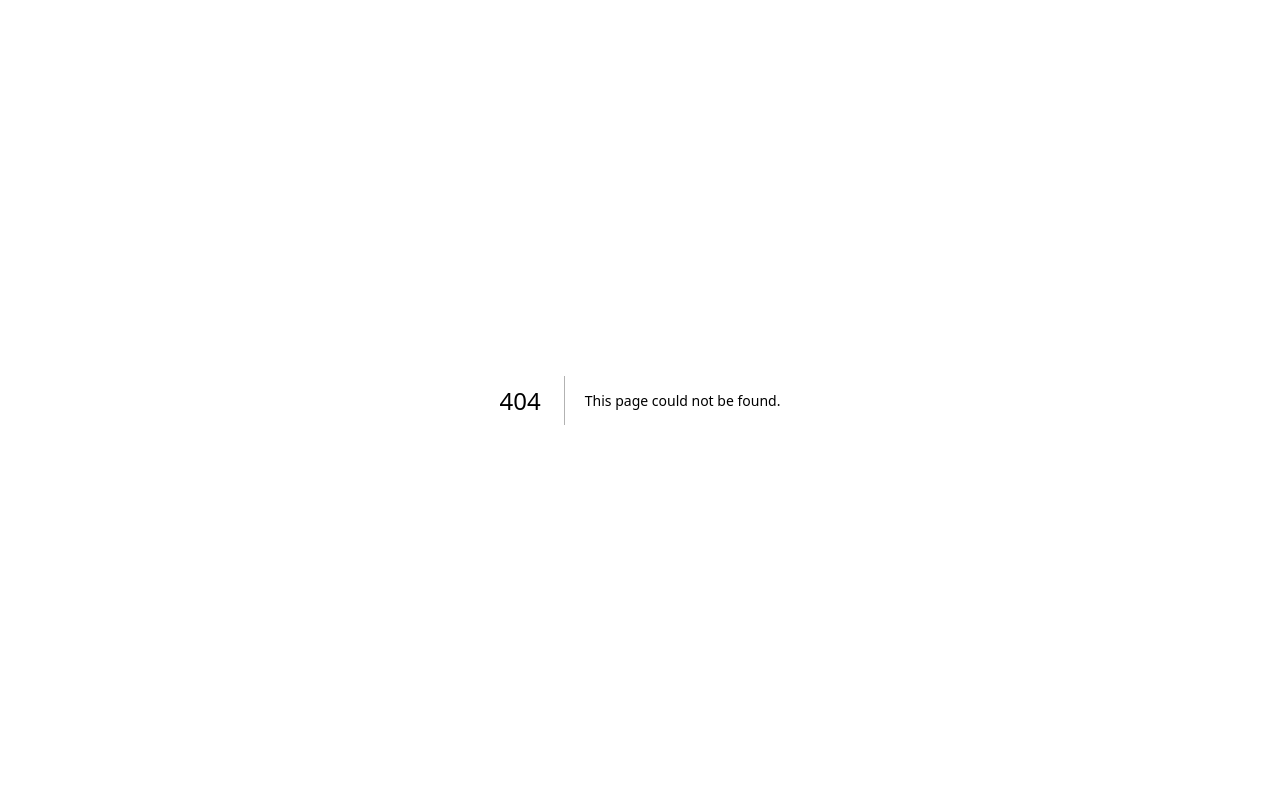
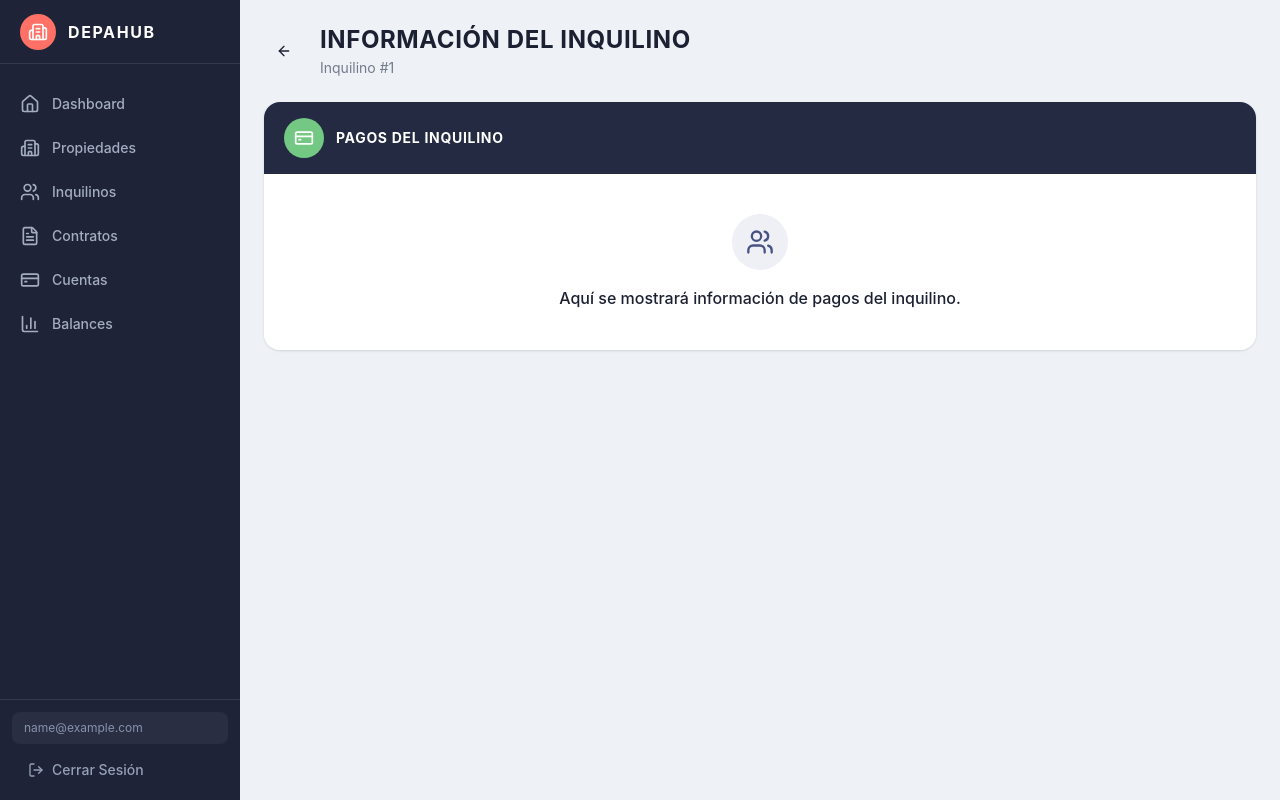
Before and after one commit to HenryDiAmped/depahub-frontend, a Next.js app: page /dashboard/inquilinos/1 in a window 1280 px wide. Before the commit this address had no page. Built offline with nearby package versions, Linux system fonts and the light colour scheme; sample sign-in values are in the browser's storage.

Commit message:
feat: Ahora se puede seleccionar Inquilino

```diff
--- /dev/null
+++ b/app/dashboard/inquilinos/[id]/page.tsx
@@ -0,0 +1,57 @@
+"use client";
+
+import { useParams, useRouter } from "next/navigation";
+import { ArrowLeft, CreditCard, Users } from "lucide-react";
+import { Button } from "@/components/ui/button";
+import { Card, CardContent, CardHeader, CardTitle } from "@/components/ui/card";
+
+export default function InquilinoDetallePage() {
+  const params = useParams<{ id: string }>();
+  const router = useRouter();
+
+  return (
+    <div className="space-y-6">
+      <div className="flex items-center gap-4">
+        <Button
+          variant="ghost"
+          size="icon"
+          onClick={() => router.push("/dashboard/inquilinos")}
+          className="h-10 w-10 rounded-full hover:bg-[hsl(229,29%,90%)]"
+          aria-label="Volver a inquilinos"
+        >
+          <ArrowLeft className="h-5 w-5" />
+        </Button>
+        <div>
+          <h1 className="text-2xl font-bold uppercase tracking-wide text-foreground">
+            Información del inquilino
+          </h1>
+          <p className="mt-0.5 text-sm text-muted-foreground">
+            Inquilino #{params.id}
+          </p>
+        </div>
+      </div>
+
+      <Card className="overflow-hidden border-0 shadow-sm">
+        <CardHeader
+          className="flex flex-row items-center gap-3 space-y-0 px-5 py-4"
+          style={{ background: "hsl(229,29%,20%)" }}
+        >
+          <div className="flex h-10 w-10 items-center justify-center rounded-full bg-[hsl(131,44%,62%)]">
+            <CreditCard className="h-5 w-5 text-white" />
+          </div>
+          <CardTitle className="text-sm font-bold uppercase tracking-wider text-white">
+            Pagos del inquilino
+          </CardTitle>
+        </CardHeader>
+        <CardContent className="bg-white px-5 py-10 text-center">
+          <div className="mx-auto flex h-14 w-14 items-center justify-center rounded-full bg-[hsl(229,29%,95%)]">
+            <Users className="h-7 w-7 text-[hsl(229,29%,40%)]" />
+          </div>
+          <p className="mt-4 text-base font-medium text-foreground">
+            Aquí se mostrará información de pagos del inquilino.
+          </p>
+        </CardContent>
+      </Card>
+    </div>
+  );
+}
--- a/app/dashboard/inquilinos/page.tsx
+++ b/app/dashboard/inquilinos/page.tsx
@@ -1,6 +1,7 @@
 "use client";
 
 import { useState, useEffect } from "react";
+import { useRouter } from "next/navigation";
 import { useAuth } from "@/contexts/auth-context";
 import { Button } from "@/components/ui/button";
 import {
@@ -35,6 +36,7 @@ import { toast } from "@/hooks/use-toast";
 
 export default function InquilinosPage() {
   const { admin } = useAuth();
+  const router = useRouter();
   const [inquilinos, setInquilinos] = useState<Inquilino[]>([]);
   const [inmuebles, setInmuebles] = useState<Inmueble[]>([]);
   const [isLoading, setIsLoading] = useState(true);
@@ -410,7 +412,16 @@ export default function InquilinosPage() {
             return (
               <Card
                 key={inquilino.id}
-                className="overflow-hidden border-0 shadow-sm hover:shadow-md transition-shadow"
+                role="link"
+                tabIndex={0}
+                onClick={() => router.push(`/dashboard/inquilinos/${inquilino.id}`)}
+                onKeyDown={(event) => {
+                  if (event.key === "Enter" || event.key === " ") {
+                    event.preventDefault();
+                    router.push(`/dashboard/inquilinos/${inquilino.id}`);
+                  }
+                }}
+                className="cursor-pointer overflow-hidden border-0 shadow-sm transition-shadow hover:shadow-md focus-visible:outline-none focus-visible:ring-2 focus-visible:ring-[hsl(4,100%,70%)]"
               >
                 {/* Card header: dark navy */}
                 <CardHeader
@@ -466,7 +477,10 @@ export default function InquilinosPage() {
                     <Button
                       variant="outline"
                       size="sm"
-                      onClick={() => handleEdit(inquilino)}
+                      onClick={(event) => {
+                        event.stopPropagation();
+                        handleEdit(inquilino);
+                      }}
                       className="rounded-lg text-xs font-semibold uppercase tracking-wider h-8"
                     >
                       <Edit className="mr-1 h-3 w-3" />
@@ -476,7 +490,10 @@ export default function InquilinosPage() {
                       <Button
                         variant="outline"
                         size="sm"
-                        onClick={() => handleRetirar(inquilino)}
+                        onClick={(event) => {
+                          event.stopPropagation();
+                          handleRetirar(inquilino);
+                        }}
                         className="rounded-lg text-xs font-semibold uppercase tracking-wider h-8 text-[hsl(4,100%,62%)] border-[hsl(4,100%,70%)] hover:bg-[hsl(4,100%,70%)] hover:text-white"
                       >
                         <UserX className="mr-1 h-3 w-3" />
```
